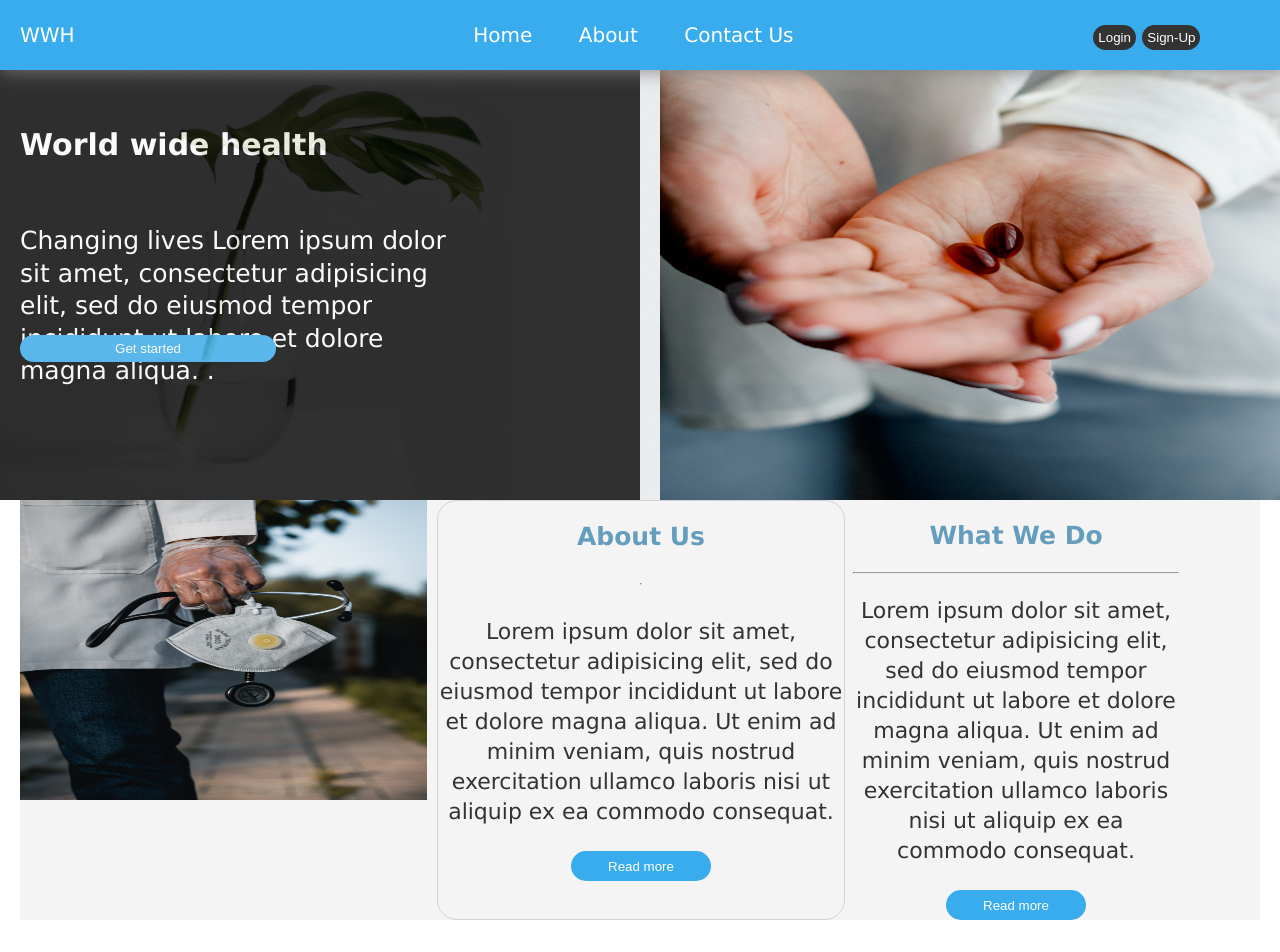
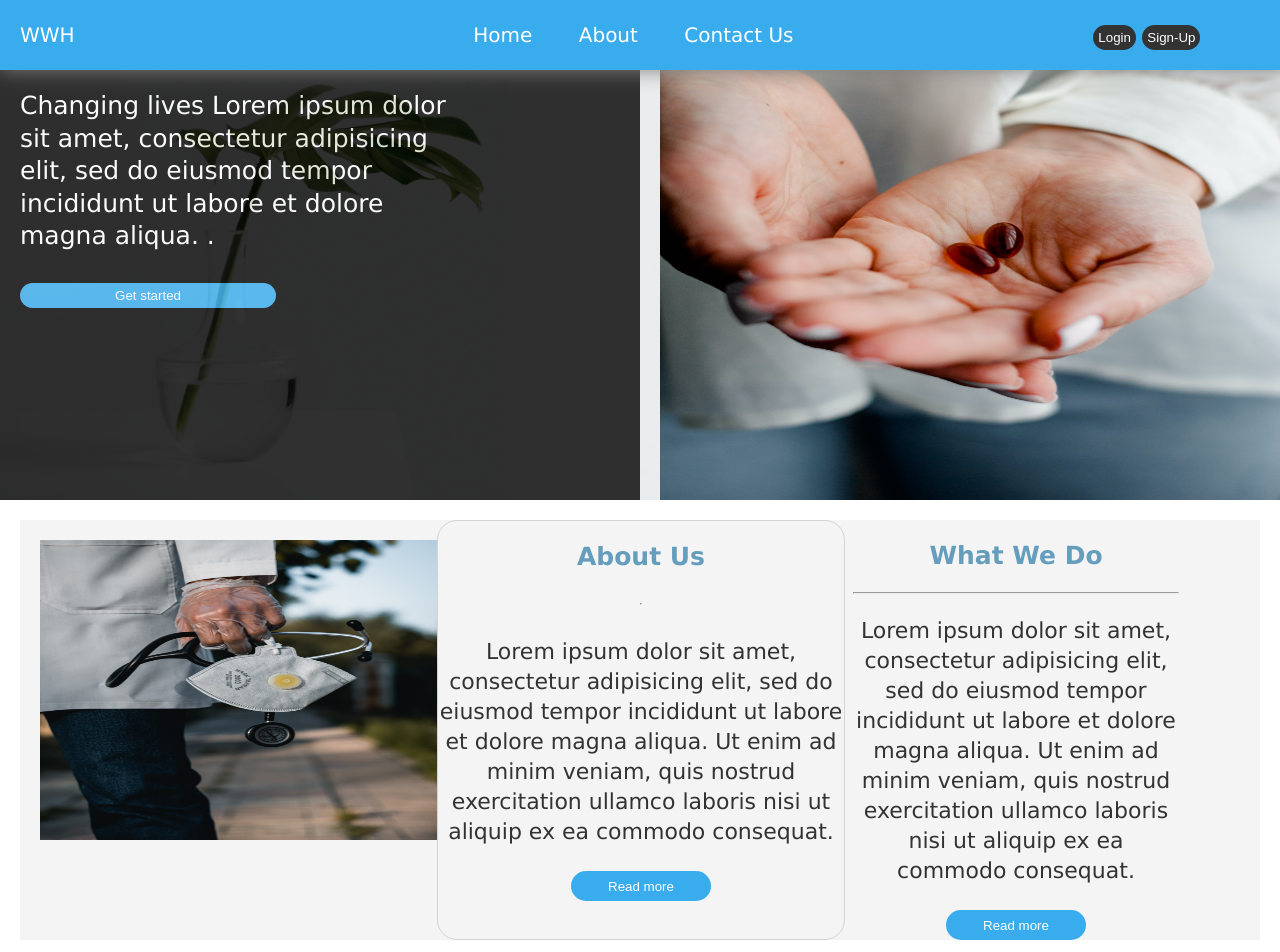
Before and after one commit to cleo-cyber/Worl-wide-health, a PHP site: page / in a window 1280 px wide. Shown: the top 952 px of the page. Run offline with PHP 8.4, Linux system fonts and the light colour scheme; grey boxes are pictures that could not be loaded.

Commit message:
Added style on the index page

```diff
--- a/styles.css
+++ b/styles.css
@@ -105,6 +105,8 @@ header .Sign button:hover{
 	background-color: black;
 	opacity: 0.8;
 	width: 100%;
+	position: relative;
+	/*top: 100px;*/
 /*	display: flex;
 	justify-content: center;
 	align-items: center;*/
@@ -118,11 +120,11 @@ header .Sign button:hover{
 }
 
 #Welcome .note{
-	display: grid;
+	/*display: grid;
 	grid-template-rows: 100px;
 	grid-auto-rows: 40%;
 	position: relative;
-	top: 100px;
+	top: 100px;*/
 }
 #Welcome .note button{
 	border: 0;
@@ -174,12 +176,13 @@ header .Sign button:hover{
 	margin-left: 20px;
 }
 #About{
+	margin: 20px;
 	display: grid;
 	grid-template-columns: 1fr 1fr 1fr;
 	grid-gap: 10px;
 	grid-auto-columns: 30%;
-	margin-right: 20px;
-	margin-left: 20px;
+	/*margin-right: 20px;*/
+	/*margin-left: 20px;*/
 	margin-bottom: 3px;
 	background: #f4f4f4;
 	border: none;
@@ -189,6 +192,7 @@ header .Sign button:hover{
 }
 
 #About .image1 img{
+	margin: 20px;
 	width: 100%;
 	height: 300px;
 }
```
